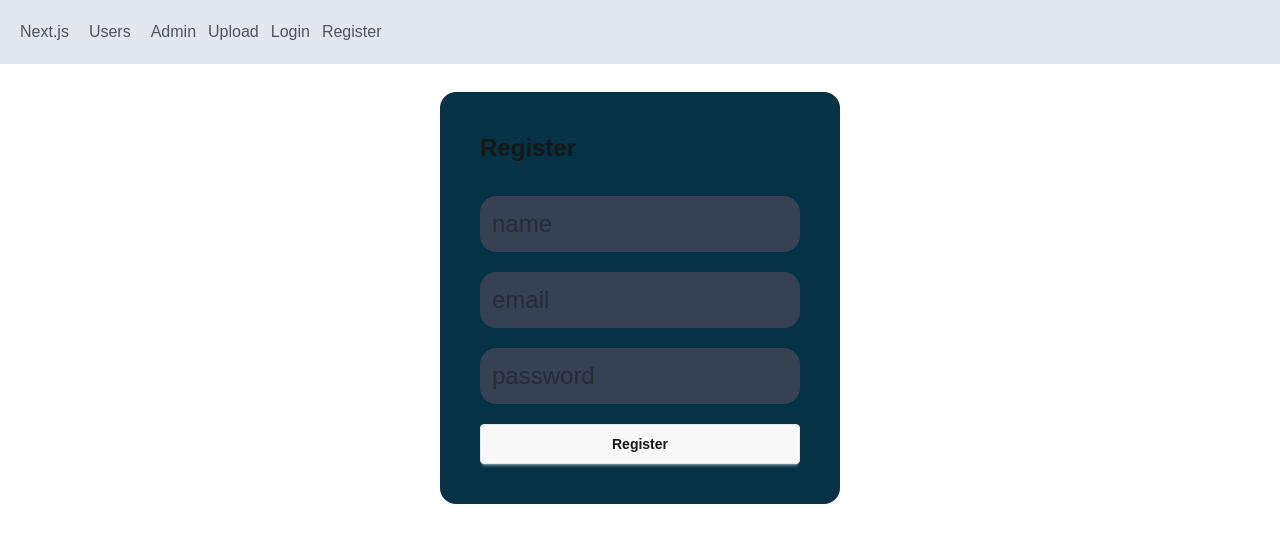
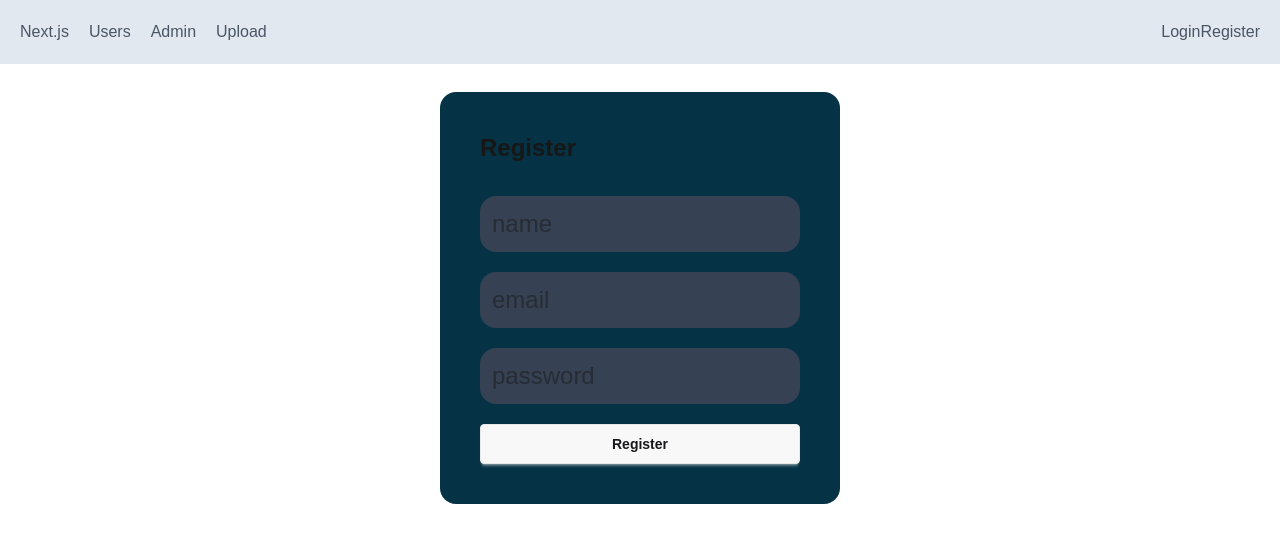
Before and after one commit to Hussain-hamim/nextjs-app, a Next.js app: page /auth/register in a window 1280 px wide. Shown: the top 542 px of the page. Built offline with nearby package versions, Linux system fonts and the light colour scheme; no server answers.

Commit message:
justify center

```diff
--- a/app/NavBar.tsx
+++ b/app/NavBar.tsx
@@ -10,11 +10,12 @@ const NavBar = () => {
   if (status === 'loading') return null;
 
   return (
-    <div className='flex bg-slate-200 text-gray-600 p-5 mb-2 space-x-3'>
-      <Link className='mr-5 link-hover' href='/'>
+    <div className='flex justify-between bg-slate-200 text-gray-600 p-5 mb-2'>
+      <div className='space-x-5'>
+        <Link className=' link-hover' href='/'>
           Next.js
         </Link>
-      <Link className='mr-5 link-hover' href='/users'>
+        <Link className=' link-hover' href='/users'>
           Users
         </Link>
         <Link className='link-hover' href='/admin'>
@@ -23,6 +24,9 @@ const NavBar = () => {
         <Link className='link-hover' href='/upload'>
           Upload
         </Link>
+      </div>
+
+      <div>
         {status === 'authenticated' && (
           <div>
             <CircleUserRound
@@ -31,7 +35,7 @@ const NavBar = () => {
             />
             {session.user?.name}
             <Link className='ml-3 link-hover' href='/api/auth/signout'>
-            Sign Out
+              SignOut
             </Link>
           </div>
         )}
@@ -42,6 +46,7 @@ const NavBar = () => {
           </>
         )}
       </div>
+    </div>
   );
 };
 
--- a/app/auth/register/page.tsx
+++ b/app/auth/register/page.tsx
@@ -1,7 +1,6 @@
 'use client';
 
 import { signIn } from 'next-auth/react';
-
 import { useState } from 'react';
 
 export default function Register() {
```
Lines whose indentation alone changed are shown as unchanged.
